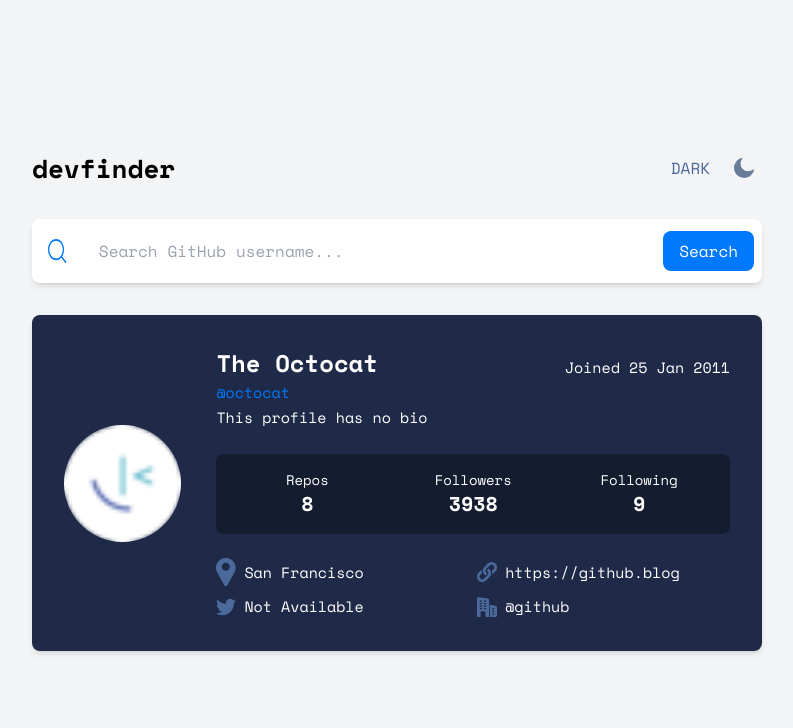
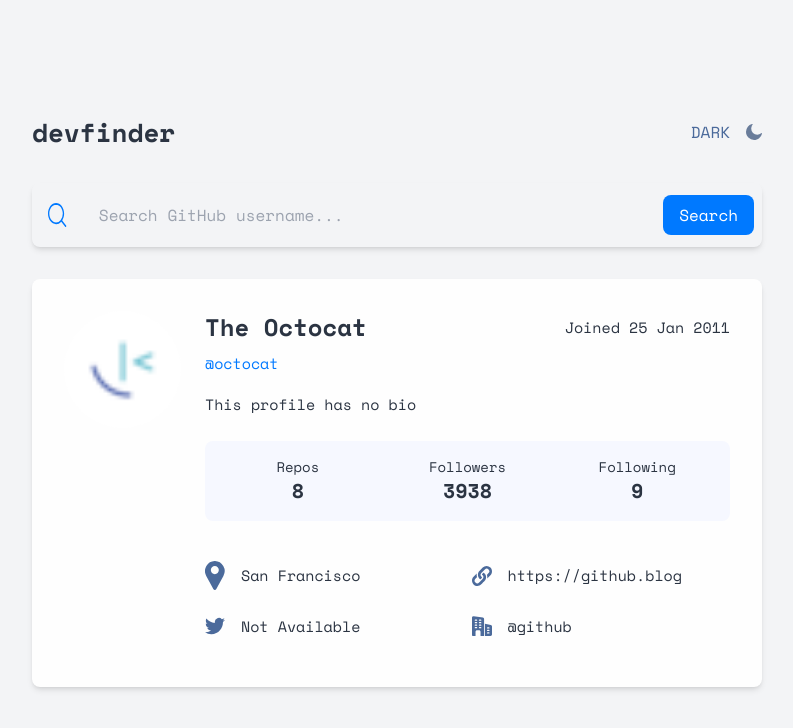
Before and after one commit to djneill/dev-search, a Next.js app: page / in a window 1280 px wide. Shown: the top 728 px of the page, without its empty margins (243-1036 px from the left). Built offline with nearby package versions, Linux system fonts and the light colour scheme.

Commit message:
light & dark mode with prefers-color-scheme. search function.

```diff
--- a/src/app/components/Header.tsx
+++ b/src/app/components/Header.tsx
@@ -1,13 +1,53 @@
-import React from 'react'
+'use client'
+import React, { useEffect, useState } from 'react'
+import Image from 'next/image';
 import { spaceMono } from '@/app/lib/font'
 
 export default function Header() {
+    const [theme, setTheme] = useState('light'); // Default to 'light' for server-side rendering
+    const [mounted, setMounted] = useState(false);
+
+    useEffect(() => {
+        const initialTheme = localStorage.theme ||
+            (window.matchMedia('(prefers-color-scheme: dark)').matches ? 'dark' : 'light');
+        setTheme(initialTheme);
+        setMounted(true);
+    }, []);
+
+    useEffect(() => {
+        if (mounted) {
+            if (theme === 'dark') {
+                document.documentElement.classList.add('dark');
+                document.body.classList.add('dark');
+                document.body.classList.remove('light');
+            } else {
+                document.documentElement.classList.remove('dark');
+                document.body.classList.add('light');
+                document.body.classList.remove('dark');
+            }
+            localStorage.theme = theme;
+        }
+    }, [theme, mounted]);
+
+    const toggleTheme = () => {
+        setTheme((prevTheme: string) => (prevTheme === 'dark' ? 'light' : 'dark'));
+    };
+
     return (
-        <div className='flex justify-between  container items-center w-80 md:w-[570px] lg:w-[730px]'>
+        <div className='flex justify-between container items-center w-80 md:w-[570px] lg:w-[730px]'>
             <h1 className={`${spaceMono.className}`}>devfinder</h1>
-            <div className="flex justify-center items-center">
-                <h3 className='text-[#4B6A9B] uppercase mr-4'>dark</h3>
-                <img src="./assets/icon-moon.svg" alt="" className='p-2' />
+            <div id="theme-selector" className="flex justify-center items-center cursor-pointer">
+                <h3 onClick={toggleTheme} className={`uppercase mr-4 ${theme === 'dark' ? 'text-[#FFFFFF]' : 'text-[#4B6A9B]'}`}>
+                    {theme === 'dark' ? 'light' : 'dark'}
+                </h3>
+                <Image
+                    src={theme === 'dark' ? "/assets/icon-sun.svg" : "/assets/icon-moon.svg"}
+                    alt="Theme Icon"
+                    width={16}
+                    height={16}
+                    className='cursor-pointer'
+                    onClick={toggleTheme}
+                />
             </div>
         </div>
     )
--- a/src/app/components/ProfileCard.tsx
+++ b/src/app/components/ProfileCard.tsx
@@ -3,9 +3,9 @@
 
 export default function ProfileCard() {
     return (
-        <div className="bg-[#1E2A47] p-8 rounded-lg shadow-md w-80md:w-[570px] lg:w-[730px]">
-            <div className="flex gap-6 items-center">
-                <div className="flex justify-items-start w-1/5">
+        <div className=" p-8 rounded-lg shadow-md w-80md:w-[570px] lg:w-[730px] bg-[#FEFEFE]  dark:bg-[#1E2A47]">
+            <div className="flex gap-6 items-start">
+                <div className="flex-shrink-0">
                     <Image
                         src={'/assets/favicon-32x32.png'}
                         alt='user avatar'
@@ -15,72 +15,72 @@
                     />
                 </div>
                 {/* Card Header */}
-                <div className="flex flex-col justify-start w-4/5">
-                    <div className="flex justify-between">
-                        <h2 className="text-2xl font-bold text-white">
+                <div className="flex flex-col justify-start w-full">
+                    <div className="flex justify-between items-center mb-2">
+                        <h2 className="text-2xl font-bold">
                             The Octocat
                         </h2>
-                        <p className="text-white mt-2">Joined 25 Jan 2011</p>
+                        <p className=''>Joined 25 Jan 2011</p>
                     </div>
-                    <p className='text-[#0079FF]'>@octocat</p>
-                    <p className="text-white mt-6 md:mt-0">This profile has no bio</p>
+                    <p className='text-[#0079FF] mb-4'>@octocat</p>
+                    <p className="mt-6 md:mt-0">This profile has no bio</p>
                     {/* Info Grid */}
-                    <div className="grid grid-cols-3 gap-4 bg-[#141C2F] p-4 rounded-lg mt-6">
+                    <div className="grid grid-cols-3 gap-4 p-4 bg-[#F6F8FF] dark:bg-[#141D2F] rounded-lg text-center mt-6 mb-4">
                         <div className="text-center">
-                            <p className="text-white text-sm">Repos</p>
-                            <p className="text-white text-xl font-bold">8</p>
+                            <p className="text-sm">Repos</p>
+                            <p className="text-xl font-bold">8</p>
                         </div>
                         <div className="text-center">
-                            <p className="text-white text-sm">Followers</p>
-                            <p className="text-white text-xl font-bold">3938</p>
+                            <p className="text-sm">Followers</p>
+                            <p className="text-xl font-bold">3938</p>
                         </div>
                         <div className="text-center">
-                            <p className="text-white text-sm">Following</p>
-                            <p className="text-white text-xl font-bold">9</p>
+                            <p className="text-sm">Following</p>
+                            <p className="text-xl font-bold">9</p>
                         </div>
                     </div>
 
                     {/* Social Grid */}
                     <div className="grid grid-cols-2 gap-2 mt-6">
-                        <div className="flex items-center">
+                        <div className="flex items-center mb-4">
                             <Image
                                 src="/assets/icon-location.svg"
                                 alt="Location Icon"
                                 width={20}
                                 height={20}
-                                className="mr-2"
+                                className="mr-4"
                             />
-                            <p className="text-white">San Francisco</p>
+                            <p className="">San Francisco</p>
                         </div>
-                        <div className="flex items-center">
+                        <div className="flex items-center mb-4">
                             <Image
                                 src="/assets/icon-website.svg"
                                 alt="Website Icon"
                                 width={20}
                                 height={20}
-                                className="mr-2"
+                                className="mr-4"
                             />
-                            <p className="text-white">https://github.blog</p>
+                            <p className="">https://github.blog</p>
                         </div>
-                        <div className="flex items-center">
+                        <div className="flex items-center mb-4">
                             <Image
                                 src="/assets/icon-twitter.svg"
                                 alt="Twitter Icon"
                                 width={20}
                                 height={20}
-                                className="mr-2"
+                                className="mr-4"
                             />
-                            <p className="text-white">Not Available</p>
+                            <p className="">Not Available</p>
                         </div>
-                        <div className="flex items-center">
+                        <div className="flex items-center mb-4">
                             <Image
                                 src="/assets/icon-company.svg"
                                 alt="Company Icon"
                                 width={20}
                                 height={20}
-                                className="mr-2"
+                                className="mr-4"
                             />
-                            <p className="text-white">@github</p>
+                            <p className="">@github</p>
                         </div>
                     </div>
                 </div>
--- a/src/app/components/SearchBar.tsx
+++ b/src/app/components/SearchBar.tsx
@@ -1,9 +1,26 @@
-import React from 'react'
+'use client'
+import React, { useState } from 'react'
 import Image from 'next/image'
 
-export default function SearchBar() {
+interface SearchBarProps {
+    onSearch: (searchTerm: string) => void
+}
+
+export default function SearchBar({ onSearch }: SearchBarProps) {
+    const [searchTerm, setSearchTerm] = useState('')
+
+    const handleSearch = (e: React.FormEvent) => {
+        e.preventDefault()
+        onSearch(searchTerm)
+    }
+
+    const handleKeyDown = (e: React.KeyboardEvent) => {
+        if (e.key === 'Enter') {
+            handleSearch(e as unknown as React.FormEvent)
+        }
+    }
     return (
-        <div className='flex justify-center items-center bg-white shadow-md rounded-lg h-16 w-80 md:w-[570px] lg:w-[730px]'>
+        <div className='flex justify-center items-center dark:bg-[#1E2A47] shadow-md rounded-lg h-16 w-80 md:w-[570px] lg:w-[730px]'>
             <div className="flex items-center px-4">
                 <Image
                     src={'/assets/icon-search.svg'}
@@ -15,10 +32,16 @@
             </div>
             <input
                 type="text"
+                value={searchTerm}
+                onChange={(e) => setSearchTerm(e.target.value)}
+                onKeyDown={handleKeyDown}
                 placeholder='Search GitHub username...'
-                className='flex-grow px-4 py-2 text-gray-700 bg-transparent outline-none w-full'
+                className='flex-grow px-4 py-2 bg-transparent outline-none w-full'
             />
-            <button className='bg-[#0079FF] text-white py-2 px-4 rounded-lg mr-2'>
+            <button
+                className='bg-[#0079FF] text-white py-2 px-4 rounded-lg mr-2'
+                onClick={handleSearch}
+            >
                 Search
             </button>
         </div>
--- a/src/app/globals.css
+++ b/src/app/globals.css
@@ -2,25 +2,19 @@
 @tailwind components;
 @tailwind utilities;
 
-:root {
-  --foreground-rgb: 0, 0, 0;
-  --background-start-rgb: 214, 219, 220;
-  --background-end-rgb: 255, 255, 255;
+body.light {
+  --background-color: #FEFEFE;
+  --text-color: #2B3442;
 }
 
-@media (prefers-color-scheme: dark) {
-  :root {
-    --foreground-rgb: 255, 255, 255;
-    --background-start-rgb: 0, 0, 0;
-    --background-end-rgb: 0, 0, 0;
-  }
+body.dark {
+  --background-color: #141D2F;
+  --text-color: #FFFFFF;
 }
 
 body {
-  color: rgb(var(--foreground-rgb));
-  background: linear-gradient(to bottom,
-      transparent,
-      rgb(var(--background-end-rgb))) rgb(var(--background-start-rgb));
+  background-color: var(--background-color);
+  color: var(--text-color);
 }
 
 @layer utilities {
--- a/tailwind.config.ts
+++ b/tailwind.config.ts
@@ -6,12 +6,24 @@
     "./src/components/**/*.{js,ts,jsx,tsx,mdx}",
     "./src/app/**/*.{js,ts,jsx,tsx,mdx}",
   ],
+  darkMode: 'class', // Enable class-based dark mode
   theme: {
     extend: {
-      backgroundImage: {
-        "gradient-radial": "radial-gradient(var(--tw-gradient-stops))",
-        "gradient-conic":
-          "conic-gradient(from 180deg at 50% 50%, var(--tw-gradient-stops))",
+      colors: {
+        light: {
+          primary: '#0079FF',
+          secondary: '#697C9A',
+          tertiary: '#4B6A9B',
+          quaternary: '#2B3442',
+          accent: '#F6F8FF',
+          background: '#FEFEFE',
+        },
+        dark: {
+          primary: '#0079FF',
+          secondary: '#FFFFFF',
+          tertiary: '#141D2F',
+          quaternary: '#1E2A47',
+        },
       },
     },
   },
```
